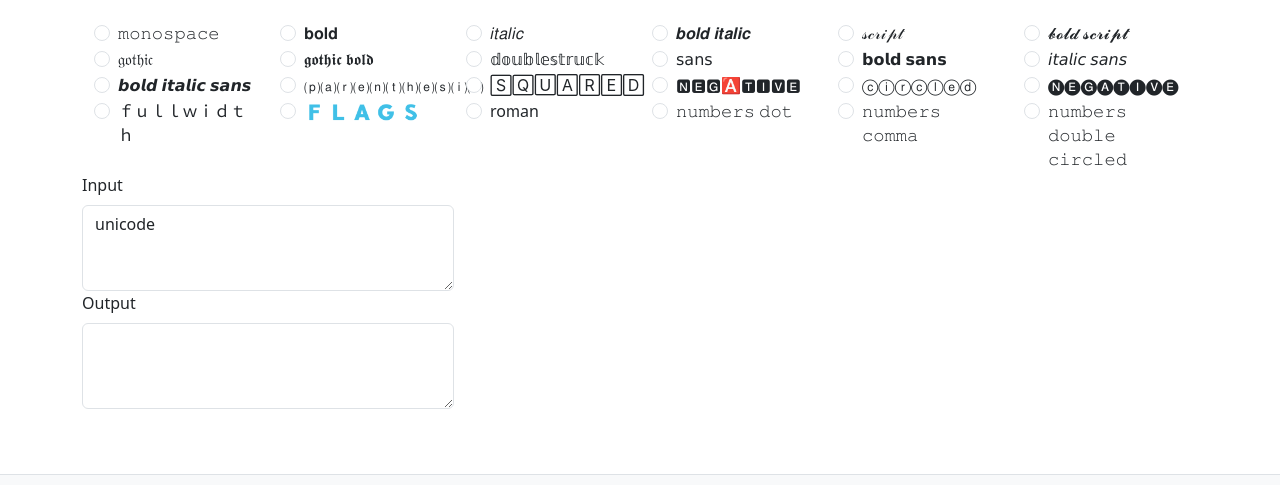
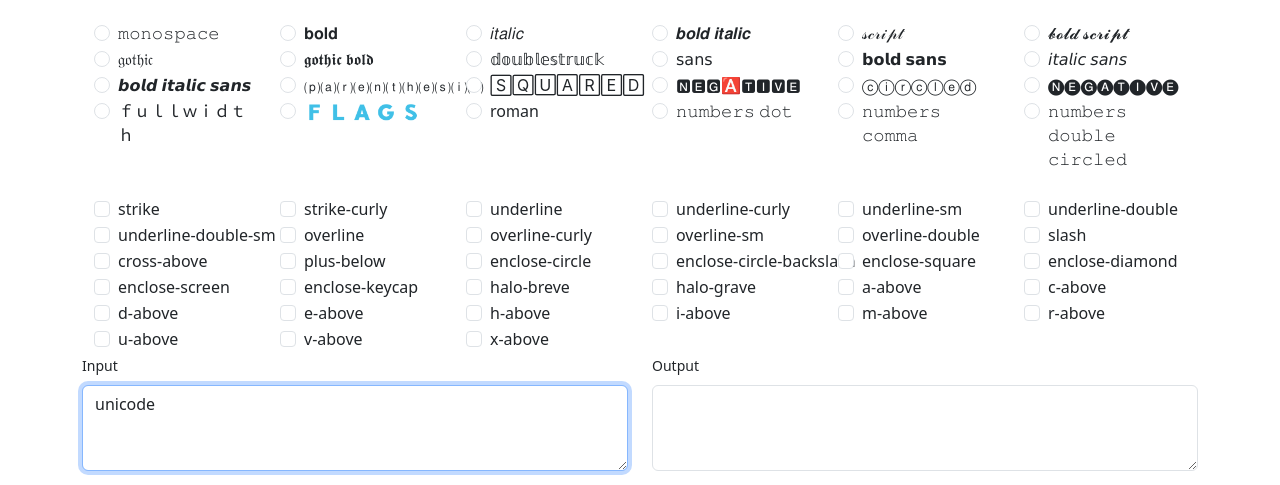
Before and after one commit to toUnicodeVariant/toUnicodeVariant.github.io, a plain HTML site: page playground.html in a window 1280 px wide. Shown: the part 221-706 px from the top of the page. Drawn offline with Linux system fonts and the light colour scheme.

Commit message:
work on playground

```diff
--- a/js/Playground.js
+++ b/js/Playground.js
@@ -6,11 +6,11 @@
 
 const Playground = (function(toUnicodeVariant) {
 	//const qsel = (sel) => { return document.querySelector(sel) }	// eslint-disable-line no-unused-vars
-	//const qall = (sel) => { return document.querySelectorAll(sel) }	// eslint-disable-line no-unused-vars
+	const qall = (sel) => { return document.querySelectorAll(sel) }	// eslint-disable-line no-unused-vars
 	const gebi = (id) => { return document.getElementById(id) }	// eslint-disable-line no-unused-vars
 
 	const playground_variants = gebi('playground-variants')
-	const playground_diacritics = gebi('playground-diacritics')
+	const playground_combinings = gebi('playground-combinings')
 	const playground_spaces = gebi('playground-spaces')
 	const input = gebi('playground-input')
 	const output = gebi('playground-output')
@@ -30,6 +30,20 @@ const Playground = (function(toUnicodeVariant) {
 		if (playground_variants) {
 			initPlaygroundVariants()
 			initPlaygroundCombinings()
+			initInput()
+		}
+	}
+
+	const storage = function(a) {
+		const name = (s) => 'toUnicodeVariant__' + s
+		if (typeof a === 'string') {
+			return localStorage.getItem(name(a))
+		}
+		if (typeof a === 'object') {
+			const key = Object.keys(a)[0]
+			if (!a[key]) return localStorage.removeItem(name(key))
+			const val = typeof a[key] === 'string' ? a[key] : JSON.stringify(a[key])
+			return localStorage.setItem(name(key), val)
 		}
 	}
 
@@ -139,37 +153,6 @@ const Playground = (function(toUnicodeVariant) {
 
 		populate(combinings, most_supportive)
 		populate(combinings_less_supportive, less_supportive)
-
-/*
-		let head = '<thead><tr>'
-		head += '<th>Combining</th>'
-		head += '<th>Short</th>'
-		for (const variant of most_supportive) {
-			head += '<th title="' + toUnicodeVariant(variant, variant) +'" class="text-center">' + toUnicodeVariant(Test.variants[variant], variant) + '</th>'
-		}
-		head += '</tr></thead>'
-		combinings.insertAdjacentHTML('beforeend', head)
-		let rows = ''
-		for (const diacritic in Test.combinings) {
-			const diacritics = [diacritic]
-			if (diacritic.indexOf('enclose') === 0) diacritics.push('space-en')
-			if (diacritic.indexOf('halo') === 0) diacritics.push('space-figure')
-			rows += '<tr><td><code class="text-nowrap">' + diacritic + '</code></td><td><code class="text-nowrap">' + Test.combinings[diacritic].short + '</code></td>'
-			for (const variant of most_supportive) {
-				const test_support = toUnicodeVariant('abc', variant, diacritics)
-				let sample = 'abc'
-				if (true) {
-					rows += '<td title="' + diacritic + ', ' + variant + '" class="text-center text-nowrap">' + test_support + '</td>'
-				} else {
-					rows += '<td title="' + test_support + '" class="table-shaded text-center text-nowrap">' + test_support.slice(0,4) + '&hellip;' + '</td>'
-				}
-			}
-			rows += '</tr>'
-		}
-		let tbody = '<tbody>' + rows + '</tbody>'
-		combinings.insertAdjacentHTML('beforeend', tbody)
-*/
-
 	}
 
 /*
@@ -216,11 +199,20 @@ const Playground = (function(toUnicodeVariant) {
 */
 	const playgroundConvert = function() {
 		const variant = playground_variants.querySelector('[name="playground-variant"]:checked').getAttribute('data-variant')
+
+		const combinings = []
+		qall('[name="playground-combining-diacritic"]:checked').forEach(function(check) {
+			combinings.push(check.getAttribute('data-diacritic'))
+		})
+		if (combinings.length) storage({ 'current-combinings': combinings.join(',') })
+
 		const value = (function(value) {
 			if (['r'].includes(variant)) return parseInt(value)
 			return value
 		})(input.value)
-		output.value = toUnicodeVariant(value, variant)
+
+		output.value = toUnicodeVariant(value, variant, combinings)
+		input.focus()
 	}
 
 /*
@@ -248,13 +240,50 @@ const Playground = (function(toUnicodeVariant) {
 		form += '</div>'
 		form += '</div>'
 		playground_variants.innerHTML = form
+
+		const current_variant = storage('current-variant') || 'italic'
 		playground_variants.querySelectorAll('[name="playground-variant"]').forEach(function(radio) {
-			radio.onclick = playgroundConvert
+			if (current_variant === radio.getAttribute('data-variant')) radio.checked = true
+			radio.onclick = function() {
+				storage({ 'current-variant': this.getAttribute('data-variant') })
+				playgroundConvert()
+			}
 		})
 	}
 
+/*
+	initInput
+*/
+	const initInput = function() {
+		input.value = storage('current-input') || 'unicode'
+		input.focus()
+		input.oninput = function() {
+			playgroundConvert()
+			storage({ 'current-input': input.value })
+		}
+	}
+
 	const initPlaygroundCombinings = function() {
+		let current_combinings = storage('current-combinings') || ''
+		current_combinings = current_combinings.split(',')
 
+		console.log(current_combinings)
+		let form = '<div class="container">'
+		form += '<div class="row">'
+		for (const diacritic in Test.combinings) {
+			const checked = current_combinings.includes(diacritic) ? 'checked' : ''
+			form += '<div class="col-md-2 col-sm-6 col-xs-6">'
+			form += `<div class="form-check">
+			  <input class="form-check-input" type="checkbox" name="playground-combining-diacritic" data-diacritic="${diacritic}" id="diacritic-${Test.combinings[diacritic].short}" ${checked}>
+			  <label class="form-check-label text-nowrap" for="diacritic-${Test.combinings[diacritic].short}" title="Enable the combining ${diacritic}">
+					${diacritic}
+			  </label>
+			</div>`
+			form += '</div>'
+		}
+		form += '</div>'
+		form += '</div>'
+		playground_combinings.insertAdjacentHTML('beforeend', form)
 	}
 
 	return {
--- a/playground.html
+++ b/playground.html
@@ -52,14 +52,16 @@
 			Ut enim ad minim veniam, quis nostrud exercitation ullamco laboris nisi ut aliquip ex ea commodo consequat.
 		</p>
 		<div class="col-lg-12 mt-sm-4 px-0" id="playground-variants"></div>
-		<div class="Xmb-3 col-lg-12 px-0">
-			<div class="col-md-4">
-				<label for="input" class="form-label">Input</label>
-				<textarea class="form-control" id="playground-input" rows="3">unicode</textarea>
+		<div class="col-lg-12 mt-sm-4 px-0" id="playground-combinings"></div>
+
+		<div class="row">
+			<div class="xinput-group col-md-6">
+				<label for="input" class="form-label"><small>Input</small></label>
+				<textarea class="form-control" id="playground-input" rows="3" spellcheck="false">unicode</textarea>
 			</div>
-			<div class="col-md-4">
-				<label for="output" class="form-label">Output</label>
-				<textarea class="form-control" id="playground-output" rows="3"></textarea>
+			<div class="xinput-group col-md-6">
+				<label for="output" class="form-label"><small>Output</small></label>
+				<textarea class="form-control" id="playground-output" rows="3" spellcheck="false"></textarea>
 			</div>
 		</div>
 	</div>
```
